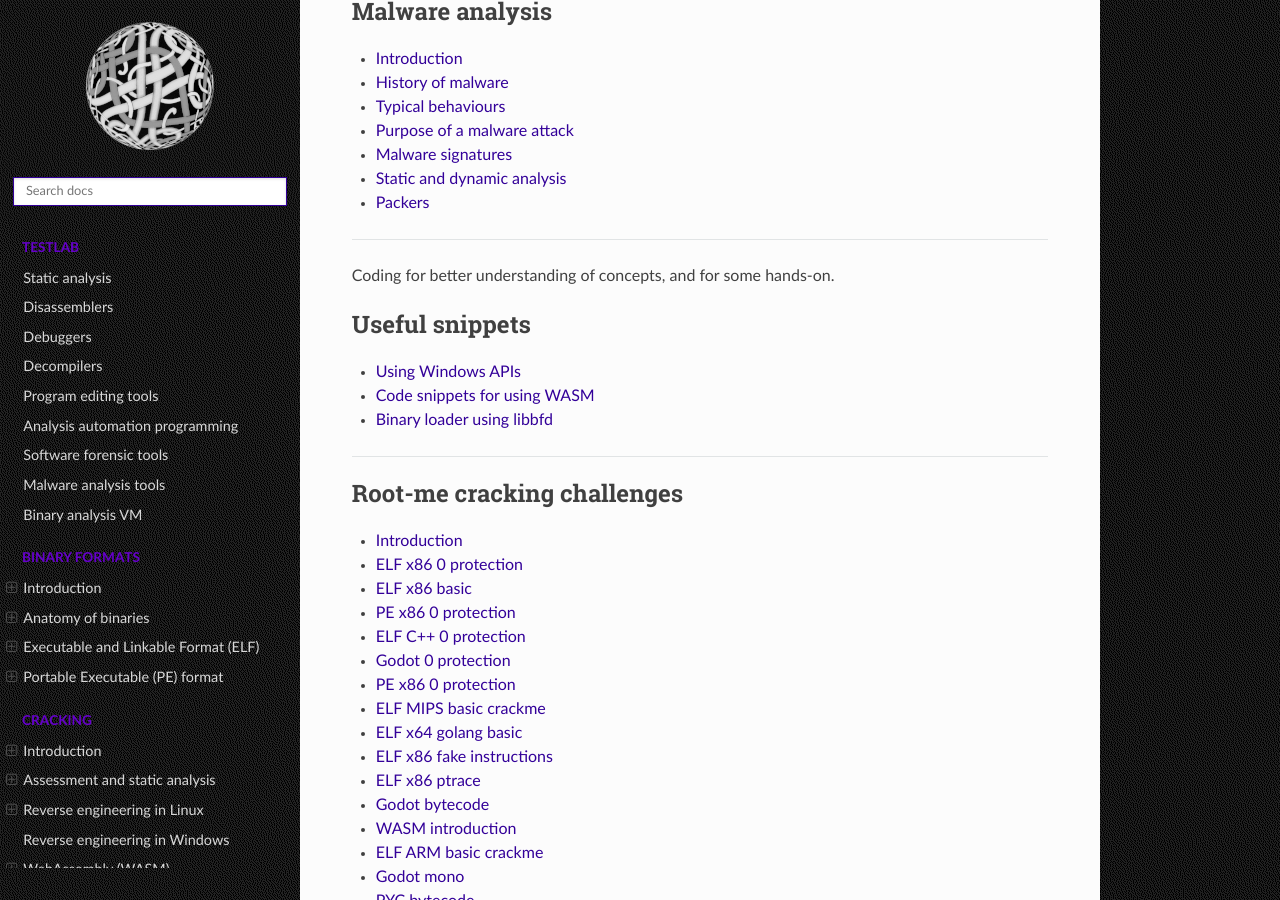
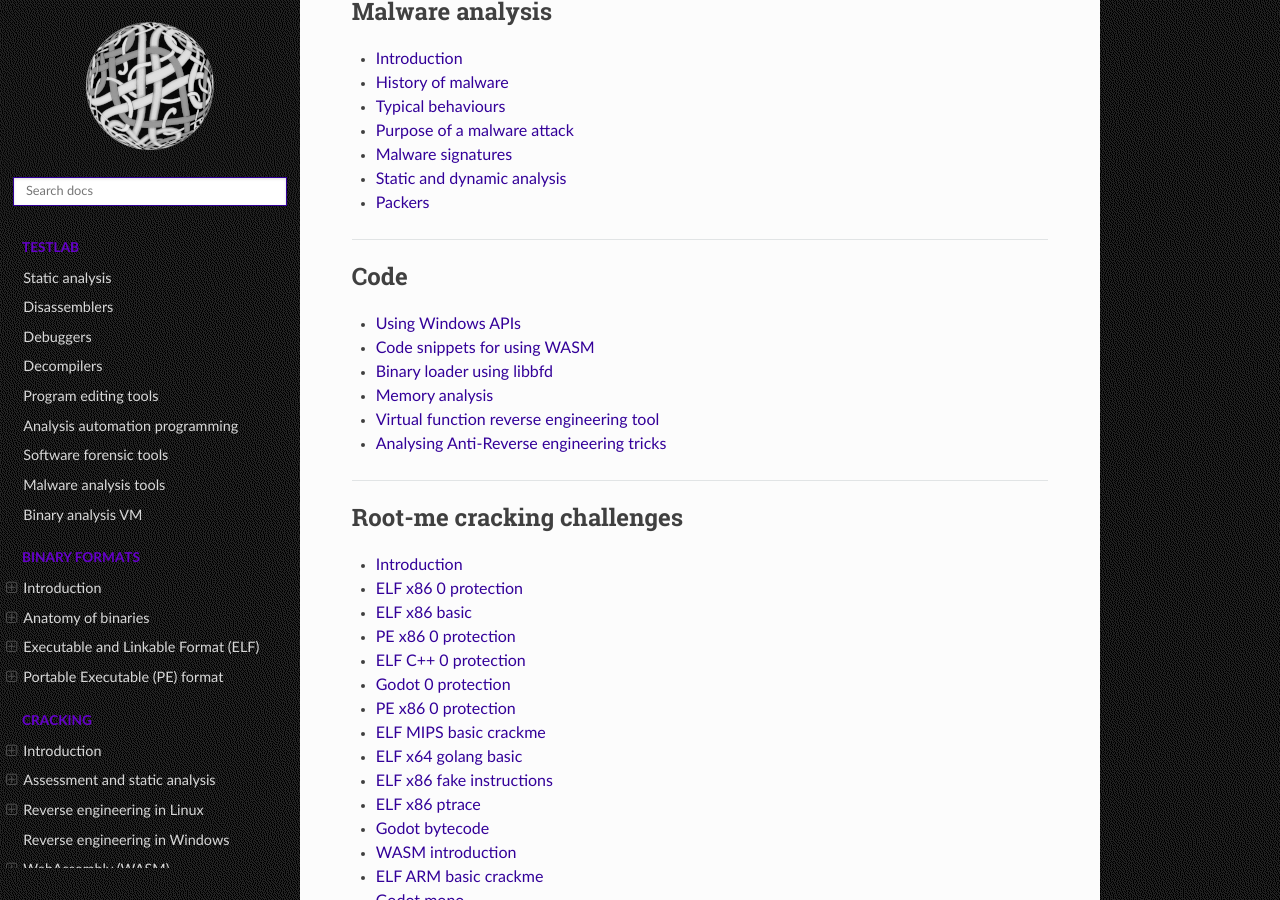
Before and after one commit to tymyrddin/red-reverse, a Sphinx documentation site: the page built from source/index.rst, in a window 1280 px wide and 900 px high, scrolled down 1282 px. Built offline with Sphinx 7.4.7 and the Read the Docs theme 3.1.0, drawn with Linux system fonts in a browser that asks for light colours; some of the changed text lies outside the part shown.

Commit message:
Added code

```diff
--- a/source/_templates/footer.html
+++ b/source/_templates/footer.html
@@ -1,4 +1,4 @@
 {% extends "!footer.html" %}
 {%- block contentinfo %}
-        <a href="https://uu.tymyrddin.dev">Unseen University</a>, 2024, with a forest garden <a href="https://ut7.fr/">fostered by /ut7</a>.
+        <a href="https://uu.tymyrddin.dev">Unseen University</a>, 2025, with a forest garden <a href="https://ut7.fr/">fostered by /ut7</a>.
 {% endblock %}
--- a/source/index.rst
+++ b/source/index.rst
@@ -69,16 +69,17 @@ Notes on techniques
 
 ----
 
-Coding for better understanding of concepts, and for some hands-on.
-
 .. toctree::
    :maxdepth: 1
    :includehidden:
-   :caption: Useful snippets
+   :caption: Code
 
    Using Windows APIs <https://github.com/tymyrddin/codes-reverse/tree/main/windows>
    Code snippets for using WASM <https://github.com/tymyrddin/codes-reverse/tree/main/wasm>
    Binary loader using libbfd <https://github.com/tymyrddin/codes-reverse/tree/main/binary-loader>
+   Memory analysis <https://github.com/tymyrddin/codes-reverse/blob/main/memory-analyser/README.md>
+   Virtual function reverse engineering tool <https://github.com/tymyrddin/codes-reverse/blob/main/vtable_analyser/README.md>
+    Analysing Anti-Reverse engineering tricks <https://github.com/tymyrddin/codes-reverse/blob/main/anti_re_analyser/README.md>
 
 ----
 
```
